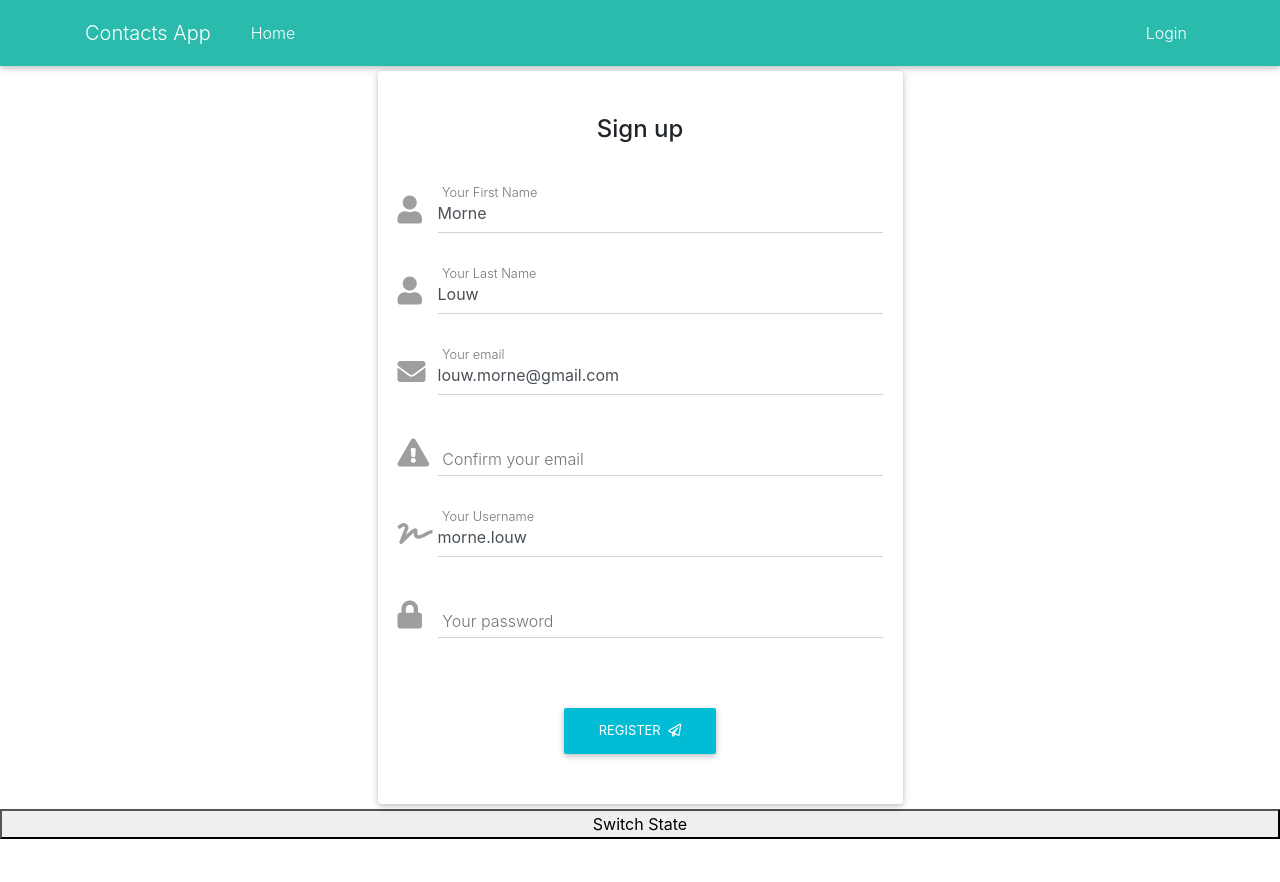
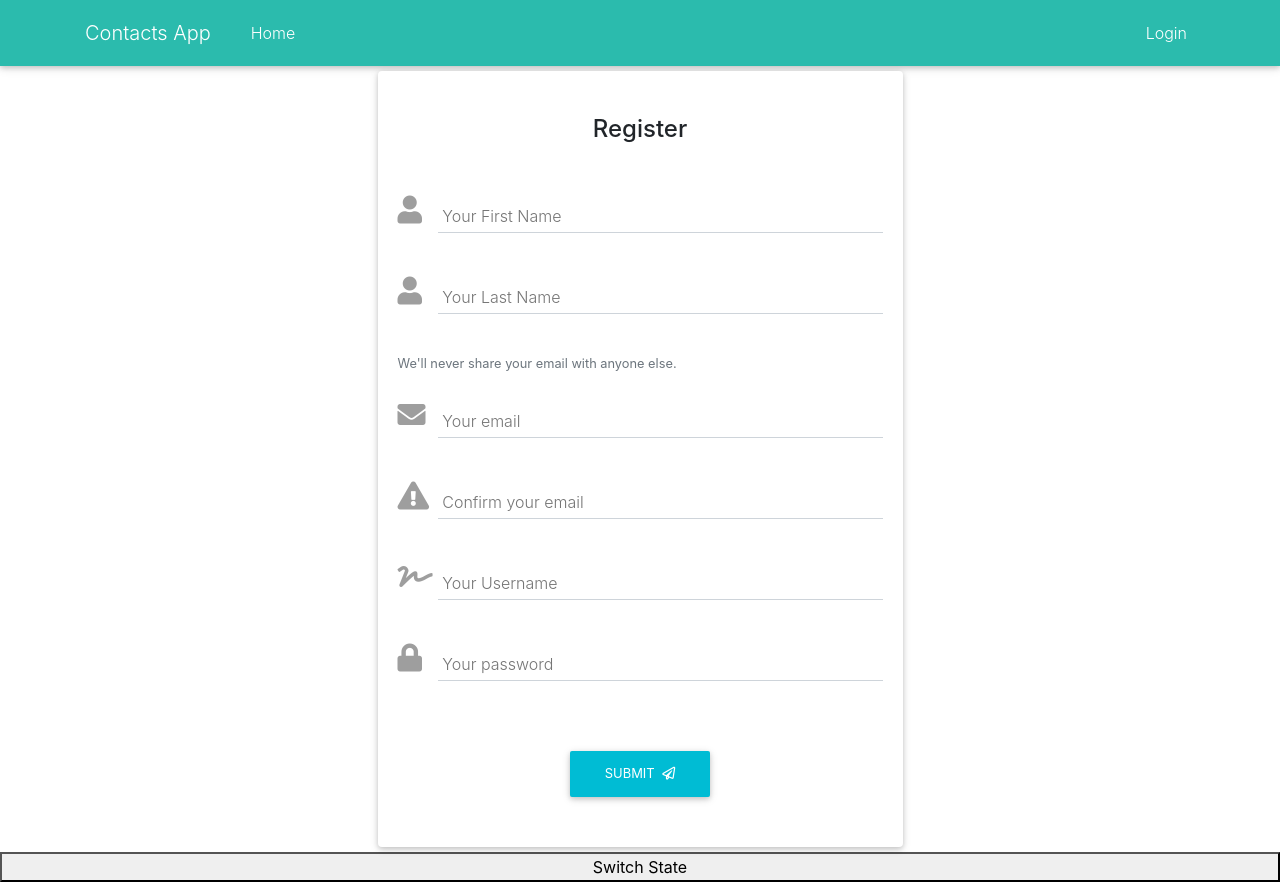
Before and after one commit to monello/assignment1, a React (Create React App) app in the folder contacts/: page /register in a window 1280 px wide. Before the commit the page ends 839 px from the top, so only its background shows below. Built offline with nearby package versions, Linux system fonts and the light colour scheme; no server answers.

Commit message:
Added an Axios post request

```diff
--- a/contacts/package.json
+++ b/contacts/package.json
@@ -6,6 +6,7 @@
     "@testing-library/jest-dom": "^4.2.4",
     "@testing-library/react": "^9.3.3",
     "@testing-library/user-event": "^7.1.2",
+    "axios": "^0.19.0",
     "mdbreact": "^4.23.1",
     "react": "^16.12.0",
     "react-dom": "^16.12.0",
@@ -18,6 +19,7 @@
     "test": "react-scripts test",
     "eject": "react-scripts eject"
   },
+  "proxy": "http://localhost:80",
   "eslintConfig": {
     "extends": "react-app"
   },
--- a/contacts/src/App.js
+++ b/contacts/src/App.js
@@ -4,6 +4,7 @@ import Layout from "./hoc/Layout/Layout";
 import Home from "./components/Home/Home";
 import Login from "./components/Login/Login";
 import Logout from "./components/Logout/Logout";
+import ExampleFormPage from "./containers/Temp/ExampleFormPage";
 import Register from "./components/Register/Register";
 import Profile from "./containers/Profile/Profile";
 import Contacts from "./containers/Contacts/Contacts";
@@ -34,6 +35,7 @@ class App extends Component {
             routes = (
                 <Switch>
                     <Route path="/" exact component={Home} />
+                    <Route path="/exampleform" exact component={ExampleFormPage} />
                     <Route path="/contacts" exact component={Contacts} />
                     <Route path="/profile" component={Profile} />
                     <Route path="/logout" component={Logout} />
--- /dev/null
+++ b/contacts/src/axios-contacts.js
@@ -0,0 +1,7 @@
+import axios from 'axios';
+
+const instance = axios.create({
+   baseURL: 'http://localhost:3000'
+});
+
+export default instance;
--- a/contacts/src/components/MenuItens/MenuItems.js
+++ b/contacts/src/components/MenuItens/MenuItems.js
@@ -6,6 +6,7 @@ const MenuItems = (props) => {
     let menuItems = [];
     if (props.logged_in) {
         menuItems = [
+            {href: '/exampleform', label: 'Example Form'},
             {href: '/contacts', label: 'Contacts'},
             {href: '/profile', label: 'Profile'},
             {href: '/logout', label: 'Logout'}
--- a/contacts/src/components/Register/Register.js
+++ b/contacts/src/components/Register/Register.js
@@ -9,24 +9,74 @@ import {
     MDBCardBody,
     MDBIcon
 } from 'mdbreact';
+import axios from '../../axios-contacts';
 
 class Register extends Component {
     constructor(props) {
         super(props);
         this.state = {
-            username: 'morne.louw',
-            email: 'louw.morne@gmail.com',
-            first_name: 'Morne',
-            last_name: 'Louw'
+            username: '',
+            email: '',
+            first_name: '',
+            last_name: ''
         };
     }
 
-    submitHandler = event => {
+    componentDidMount() {
+        fetch('/api/user/46')
+            .then(res => res.json())
+            .then(users => console.log(users))
+            .catch(error => console.log(error));
+    }
+
+    handleSubmit = event => {
         event.preventDefault();
         event.target.className += " was-validated";
+        console.log(this.state);
+        // const data = {
+        //     method: 'POST',
+        //     headers: {'Content-Type': 'application/json'},
+        //     body: JSON.stringify({
+        //         username        : "morne.louw012",
+        //         email           : "test012@gmail.com",
+        //         password        : "P@ssword123",
+        //         first_name      : "First Name",
+        //         last_name       : "TestLName",
+        //         date_of_birth   : "1952-12-09",
+        //         gender          : "Male",
+        //         country_id      : "167"
+        //     })
+        // };
+        axios.post(
+            '/api/user',
+            {
+                username        : "morne.louw014",
+                email           : "test014@gmail.com",
+                password        : "P@ssword123",
+                first_name      : "First Name",
+                last_name       : "TestLName",
+                date_of_birth   : "1952-12-09",
+                gender          : "Male",
+                country_id      : "167"
+            },
+            { headers: { 'Content-Type': 'application/json' } }
+        ).then(response => {
+            const data = response.data.data;
+            console.log("Response: ", data)
+        }).catch(error => {
+            console.log("ERROR:", error);
+        });
+        // fetch('/api/user', data)
+        //     .then(response => {
+        //         console.log("RESPONSE: ", response.json());
+        //     })
+        //     .then(data => console.log(data))
+        //     .catch(error => {
+        //        console.log(error)
+        //     });
     };
 
-    changeHandler = event => {
+    handleChange = event => {
         this.setState({ [event.target.name]: event.target.value });
     };
 
@@ -37,8 +87,12 @@ class Register extends Component {
                     <MDBCol md="6">
                         <MDBCard>
                             <MDBCardBody>
-                                <form className="needs-validation" onSubmit={this.submitHandler} noValidate >
-                                    <p className="h4 text-center py-4">Sign up</p>
+                                <form
+                                    className="needs-validation"
+                                    onSubmit={this.handleSubmit}
+                                    noValidate
+                                >
+                                    <p className="h4 text-center py-4">Register</p>
                                     <div className="grey-text">
                                         <MDBInput
                                             label="Your First Name"
@@ -48,10 +102,11 @@ class Register extends Component {
                                             validate
                                             error="wrong"
                                             success="right"
-                                            value={this.state.first_name}
                                             name="first_name"
-                                            onChange={this.changeHandler}
+                                            onChange={this.handleChange}
+                                            required
                                         />
+                                        <div className="valid-feedback">Looks good!</div>
                                         <MDBInput
                                             label="Your Last Name"
                                             icon="user"
@@ -60,10 +115,14 @@ class Register extends Component {
                                             validate
                                             error="wrong"
                                             success="right"
-                                            value={this.state.last_name}
                                             name="last_name"
-                                            onChange={this.changeHandler}
+                                            onChange={this.handleChange}
+                                            required
                                         />
+                                        <div className="valid-feedback">Looks good!</div>
+                                        <small id="emailHelp" className="form-text text-muted">
+                                            We'll never share your email with anyone else.
+                                        </small>
                                         <MDBInput
                                             label="Your email"
                                             icon="envelope"
@@ -72,9 +131,9 @@ class Register extends Component {
                                             validate
                                             error="wrong"
                                             success="right"
-                                            value={this.state.email}
                                             name="email"
-                                            onChange={this.changeHandler}
+                                            onChange={this.handleChange}
+                                            required
                                         />
                                         <MDBInput
                                             label="Confirm your email"
@@ -85,7 +144,8 @@ class Register extends Component {
                                             error="wrong"
                                             success="right"
                                             name="email"
-                                            onChange={this.changeHandler}
+                                            onChange={this.handleChange}
+                                            required
                                         />
                                         <MDBInput
                                             label="Your Username"
@@ -95,9 +155,9 @@ class Register extends Component {
                                             validate
                                             error="wrong"
                                             success="right"
-                                            value={this.state.username}
                                             name="username"
-                                            onChange={this.changeHandler}
+                                            onChange={this.handleChange}
+                                            required
                                         />
                                         <MDBInput
                                             label="Your password"
@@ -106,12 +166,13 @@ class Register extends Component {
                                             type="password"
                                             validate
                                             name="password"
-                                            onChange={this.changeHandler}
+                                            onChange={this.handleChange}
+                                            required
                                         />
                                     </div>
                                     <div className="text-center py-4 mt-3">
                                         <MDBBtn color="cyan" type="submit">
-                                            Register <MDBIcon far icon="paper-plane" className="ml-1" />
+                                            Submit <MDBIcon far icon="paper-plane" className="ml-1" />
                                         </MDBBtn>
                                     </div>
                                 </form>
```
Also changed, not shown: 1 other file (tests, documents, lock files or other folders).
